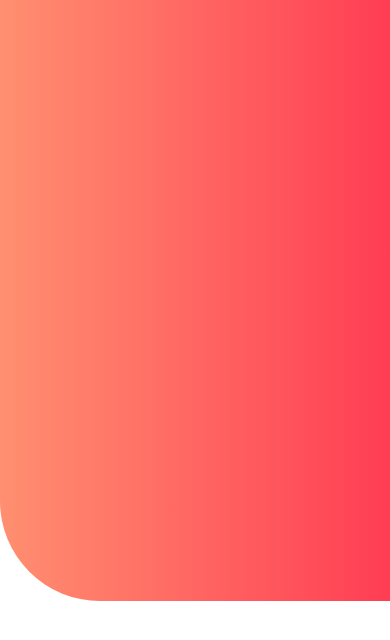
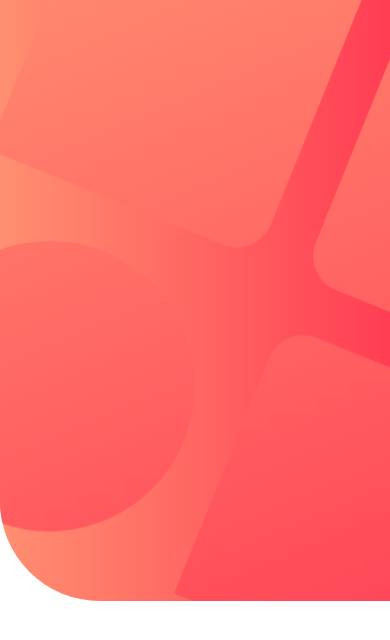
Before and after one commit to hemakumarm72/blog-landing-page, a plain HTML site: page index.html in a window 390 px wide. Drawn offline with Linux system fonts and the light colour scheme.

Commit message:
banner image view point and set order

```diff
--- a/CSS/Style.css
+++ b/CSS/Style.css
@@ -66,7 +66,6 @@ body {
 }
 
 .header {
-  border: 3px green solid;
   background-image: url(/images/bg-pattern-intro.svg);
   background-repeat: no-repeat;
   z-index: 1;
@@ -74,34 +73,30 @@ body {
   background-position: -28.75vw -84.375vw;
 
   position: relative;
-  background-size: fill;
+
   width: 100%;
   height: 100%;
 }
 
 @media (max-width: 1280px) {
-  .header-container {
-    min-width: 1280px;
-  }
-
   .header {
-    background-position: -38.75vw -104.375vw;
+    background-position: -35.75vh -104.375vw;
   }
 }
 
-@media (min-width: 1440px) {
-  .header-container {
-    min-width: 1440px;
+@media (max-width: 1440px) {
+  .header {
+    background-size: 240vw;
   }
 }
 
 @media (min-width: 375px) and (max-width: 675px) {
   .header-container {
-    min-width: 375px;
     height: 37.5625rem;
   }
   .header {
-    display: none;
-    background-position: -108.75vw -104.375vw;
+    background-position: -80.75vw -75.375vw;
+    background-size: 300vw;
+    border-radius: 0 0 0 100px;
   }
 }
```
